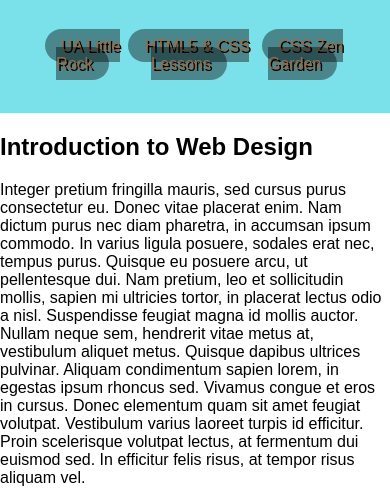
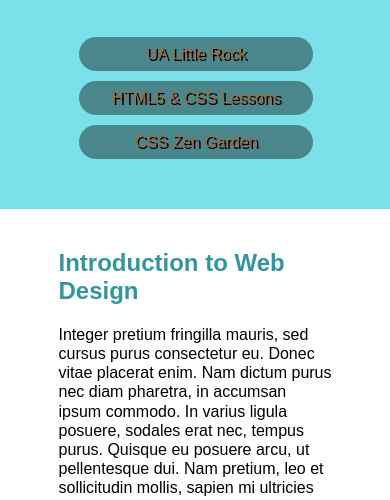
Before and after one commit to ncstuehler/ifsc-1310, a plain HTML site: page css-demo/index.html in a window 390 px wide. Shown: the part 270-770 px from the top of the page. Drawn offline with Linux system fonts and the light colour scheme; a web font is replaced by a local one.

```diff
--- a/css-demo/assets/css/style.css
+++ b/css-demo/assets/css/style.css
@@ -8,6 +8,16 @@
 *:after {
   box-sizing: inherit;
 }
+
+/*--------------Utility Classes---------------*/
+
+.container{
+  width:70vw;
+  margin:40px auto;
+  max-width:960px;
+}
+
+
 
 /*
 #9E6942 Dark Brown
@@ -86,3 +96,48 @@
 header.primary nav a:active{
   background-color:rgba(0,0,0,.8);
 }
+
+#intro{
+  border-bottom: 2px dotted #33959E;
+  padding-bottom:1.2rem;
+}
+
+#intro h2{
+  color:#33959E;
+}
+
+#intro p{
+  line-height:1.2;
+}
+
+
+
+
+
+
+
+
+/*Media Query Example*/
+
+@media screen and (max-width:685px) {
+
+  header.primary nav ul{
+  display:flex;
+  flex-direction:column;
+  justify-content:space-around;
+  margin:0 auto;
+  width:60vw;
+  }
+
+  header.primary nav a{
+    display:block;
+  }
+
+  header.primary nav li{
+    margin-bottom:10px;
+  }
+
+
+
+
+}
--- a/css-demo/index.html
+++ b/css-demo/index.html
@@ -37,7 +37,7 @@
       <header>
         <time class="post-date" datetime="2020-10-19">October 19, 2020</time>
         <figure>
-          <img src="http://placehold.it/300x200?text=Placeholder+Image" alt="Placeholder" />
+          <img src="https://via.placeholder.com/300x200" alt="Placeholder" />
           <figcaption>Image Caption</figcaption>
         </figure>
         <h2> <a href="#" rel="bookmark" title="link to this post">Article Title</a> </h2>
@@ -50,7 +50,7 @@
       <header>
         <time class="post-date" datetime="2020-10-19">October 19, 2020</time>
         <figure>
-          <img src="http://placehold.it/300x200?text=Placeholder+Image" alt="Placeholder" />
+          <img src="https://via.placeholder.com/300x200" alt="Placeholder" />
           <figcaption>Image Caption</figcaption>
         </figure>
         <h2> <a href="#" rel="bookmark" title="link to this post">Article Title</a> </h2>
@@ -63,7 +63,7 @@
       <header>
        <time class="post-date" datetime="2020-10-19">October 19, 2020</time>
         <figure>
-          <img src="http://placehold.it/300x200?text=Placeholder+Image" alt="Placeholder" />
+          <img src="https://via.placeholder.com/300x200" alt="Placeholder" />
           <figcaption>Image Caption</figcaption>
         </figure>
         <h2> <a href="#" rel="bookmark" title="link to this post">Article Title</a> </h2>
```
Also changed, not shown: index.html (+1 -0 lines), css-demo/assets/img/flexboxfroggy.png (added).
